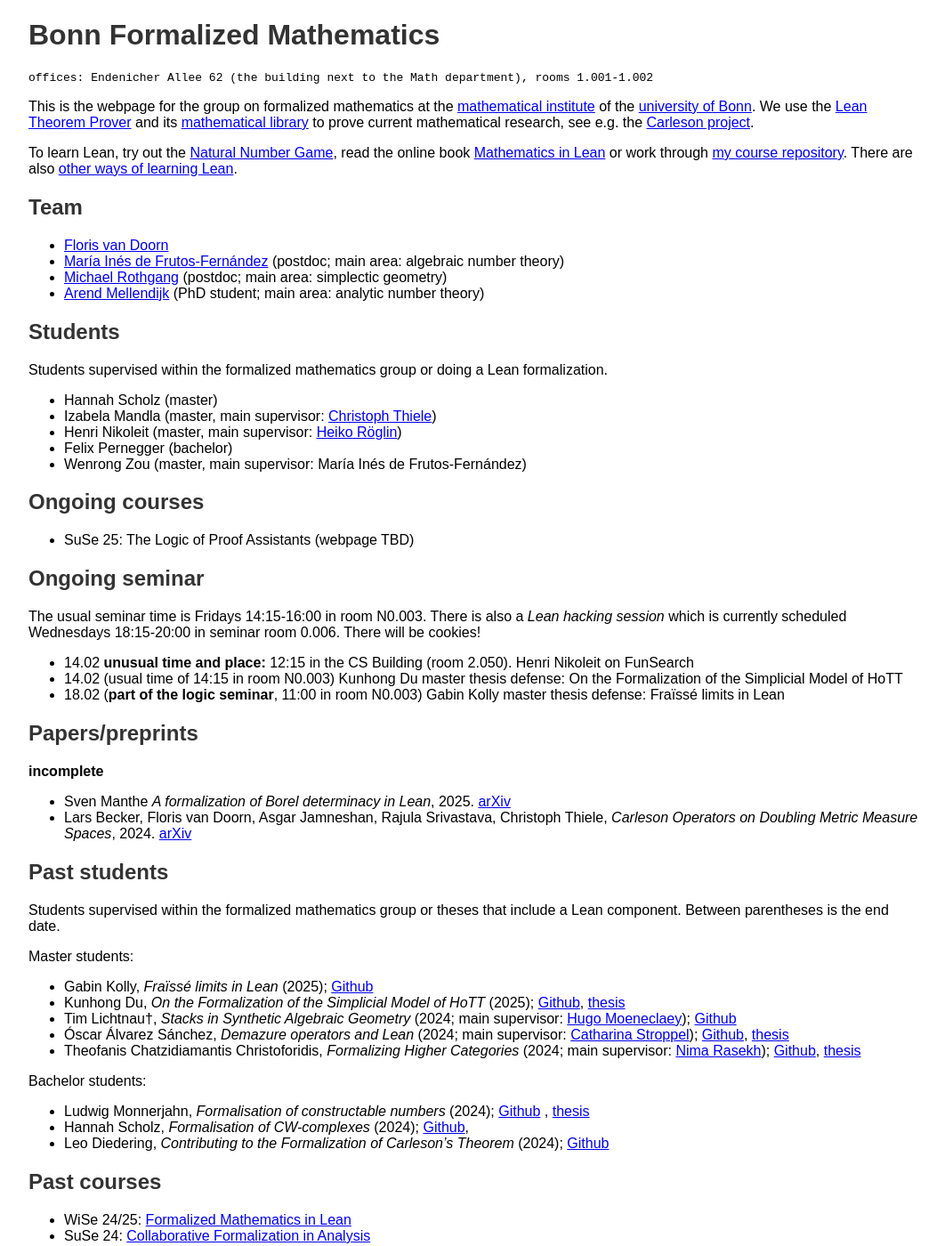
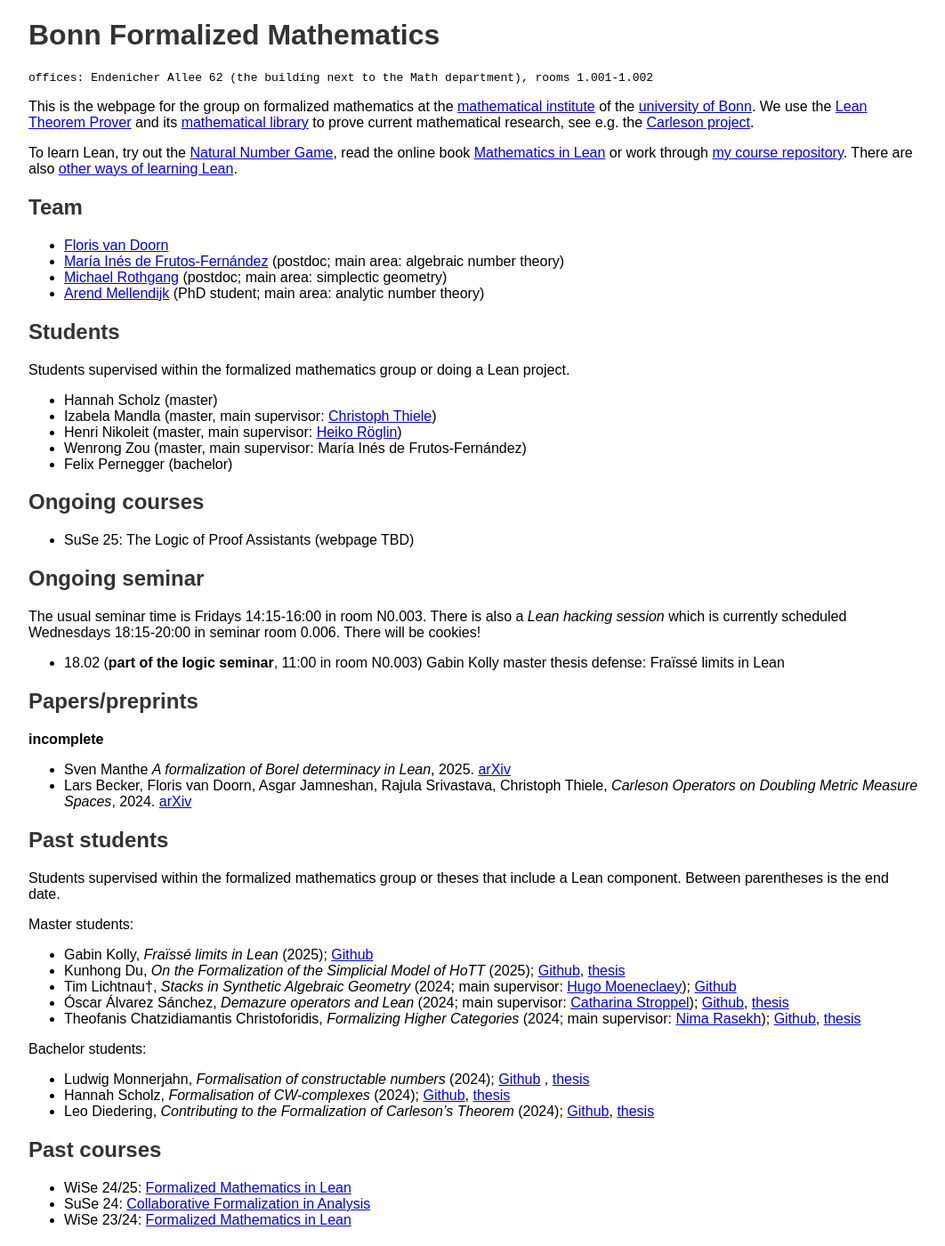
Before and after one commit to fpvandoorn/fpvandoorn.github.io, a Jekyll site: the page built from formalized-mathematics.md, in a window 1280 px wide and 1400 px high. Shown: the whole window at 89% size, without its empty margins (108-1170 px from the left). Built offline with Jekyll 4.4.1, drawn with Linux system fonts in a browser that asks for light colours; our own code applies the rules of GitHub Pages for plain Markdown files.

Commit message:
more theses

```diff
--- a/formalized-mathematics.md
+++ b/formalized-mathematics.md
@@ -22,13 +22,14 @@
 
 ## Students
 
-Students supervised within the formalized mathematics group or doing a Lean formalization.
+Students supervised within the formalized mathematics group or doing a Lean project.
 
 * Hannah Scholz (master)
 * Izabela Mandla (master, main supervisor: [Christoph Thiele](https://www.math.uni-bonn.de/people/thiele/index.html))
 * Henri Nikoleit (master, main supervisor: [Heiko Röglin](http://roeglin.org/))
+* Wenrong Zou (master, main supervisor: María Inés de Frutos-Fernández)
 * Felix Pernegger (bachelor)
-* Wenrong Zou (master, main supervisor: María Inés de Frutos-Fernández)
+<!-- * Johannes Folttmann (bachelor) -->
 
 ## Ongoing courses
 
@@ -39,8 +40,6 @@
 The usual seminar time is Fridays 14:15-16:00 in room N0.003.
 There is also a *Lean hacking session* which is currently scheduled Wednesdays 18:15-20:00 in seminar room 0.006. There will be cookies!
 
-* 14.02 **unusual time and place:** 12:15 in the CS Building (room 2.050). Henri Nikoleit on FunSearch
-* 14.02 (usual time of 14:15 in room N0.003) Kunhong Du master thesis defense: On the Formalization of the Simplicial Model of HoTT
 * 18.02 (**part of the logic seminar**, 11:00 in room N0.003) Gabin Kolly master thesis defense: Fraïssé limits in Lean
 
 ## Papers/preprints
@@ -63,8 +62,8 @@
 
 Bachelor students:
 * Ludwig Monnerjahn, *Formalisation of constructable numbers* (2024); [Github](https://github.com/Louis-Le-Grand/Formalisation-of-constructable-numbers) , [thesis](theses/LudwigMonnerjahn.pdf)
-* Hannah Scholz, *Formalisation of CW-complexes* (2024); [Github](https://github.com/scholzhannah/CWComplexes/), <!--[thesis](theses/HannahScholz.pdf)-->
-* Leo Diedering, *Contributing to the Formalization of Carleson's Theorem* (2024); [Github](https://github.com/ldiedering)<!--, [thesis](theses/LeoDiedering.pdf)-->
+* Hannah Scholz, *Formalisation of CW-complexes* (2024); [Github](https://github.com/scholzhannah/CWComplexes/), [thesis](theses/HannahScholz.pdf)
+* Leo Diedering, *Contributing to the Formalization of Carleson's Theorem* (2024); [Github](https://github.com/ldiedering), [thesis](theses/LeoDiedering.pdf)
 
 
 ## Past courses
```
Also changed, not shown: 2 other files.
